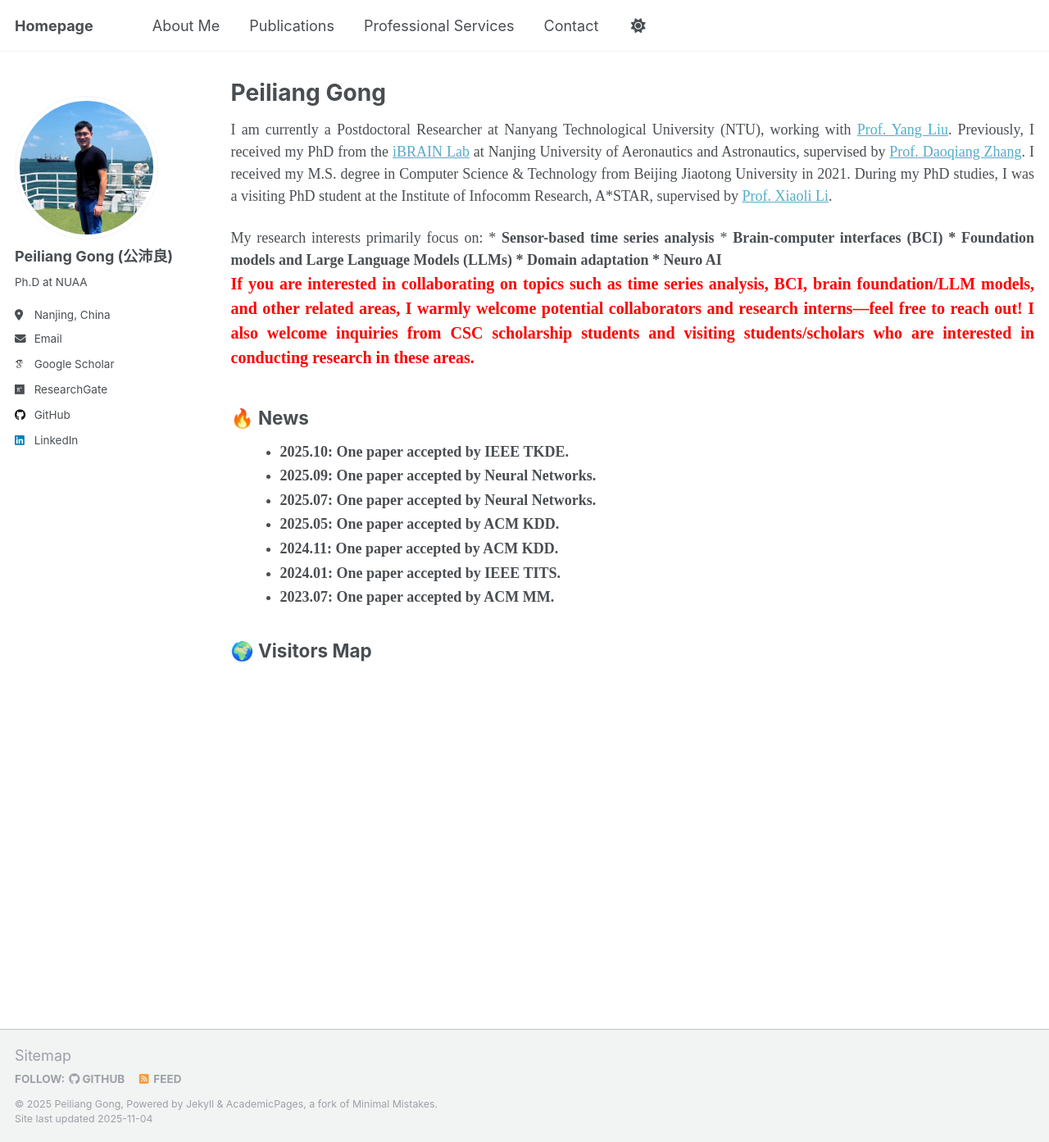
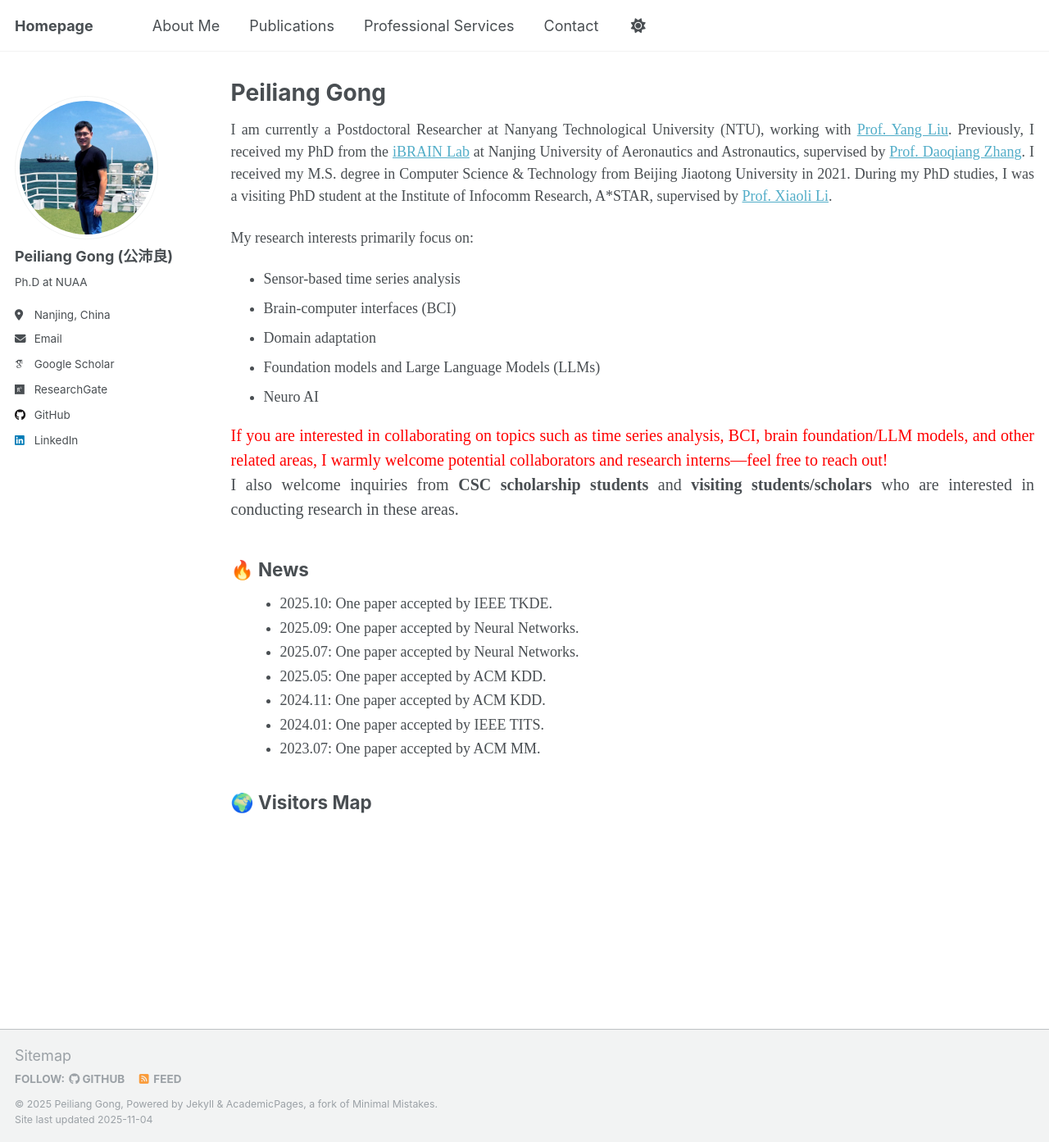
Before and after one commit to Tokenmw/Tokenmw.github.io, a Jekyll site: the page built from _pages/cv.md, in a window 1280 px wide and 1393 px high. Shown: the whole window at 82% size. Built offline with Jekyll 4.4.1, drawn with Linux system fonts in a browser that asks for light colours; some web fonts are replaced; a script that is not in the unit is left out.

Commit message:
Update cv.md

```diff
--- a/_pages/cv.md
+++ b/_pages/cv.md
@@ -16,16 +16,20 @@ html {
 <div style="font-family: 'Times New Roman', serif; text-align: justify;">
 <p>I am currently a Postdoctoral Researcher at Nanyang Technological University (NTU), working with <a href="https://scholar.google.com/citations?user=_Pvgwd0AAAAJ">Prof. Yang Liu</a>. Previously, I received my PhD from the <a href="https://ibrain.nuaa.edu.cn/">iBRAIN Lab</a> at Nanjing University of Aeronautics and Astronautics, supervised by <a href="https://parnec.nuaa.edu.cn/zhangdq/">Prof. Daoqiang Zhang</a>. I received my M.S. degree in Computer Science & Technology from Beijing Jiaotong University in 2021. During my PhD studies, I was a visiting PhD student at the Institute of Infocomm Research, A*STAR, supervised by <a href="https://personal.ntu.edu.sg/xlli/">Prof. Xiaoli Li</a>.</p>
 
-My research interests primarily focus on:
-* <b>Sensor-based time series analysis</b>
-* <b>Brain-computer interfaces (BCI)<b>
-* <b>Foundation models and Large Language Models (LLMs)<b>
-* <b>Domain adaptation<b>
-* <b>Neuro AI<b>
+<p>My research interests primarily focus on:</p>
+<ul>
+    <li>Sensor-based time series analysis</li>
+    <li>Brain-computer interfaces (BCI)</li>
+    <li>Domain adaptation</li>
+    <li>Foundation models and Large Language Models (LLMs)</li>
+    <li>Neuro AI</li>
+</ul>
 
 <div style="font-family: 'Times New Roman', serif; font-size: 20px; color: red; text-align: justify;">
 If you are interested in collaborating on topics such as time series analysis, BCI, brain foundation/LLM models, and other related areas, I warmly welcome potential collaborators and research interns—feel free to reach out!
+</div>
 
+<div style="font-family: 'Times New Roman', serif; font-size: 20px; text-align: justify;">
 I also welcome inquiries from <b>CSC scholarship students</b> and <b>visiting students/scholars</b> who are interested in conducting research in these areas.
 </div>
 
```
